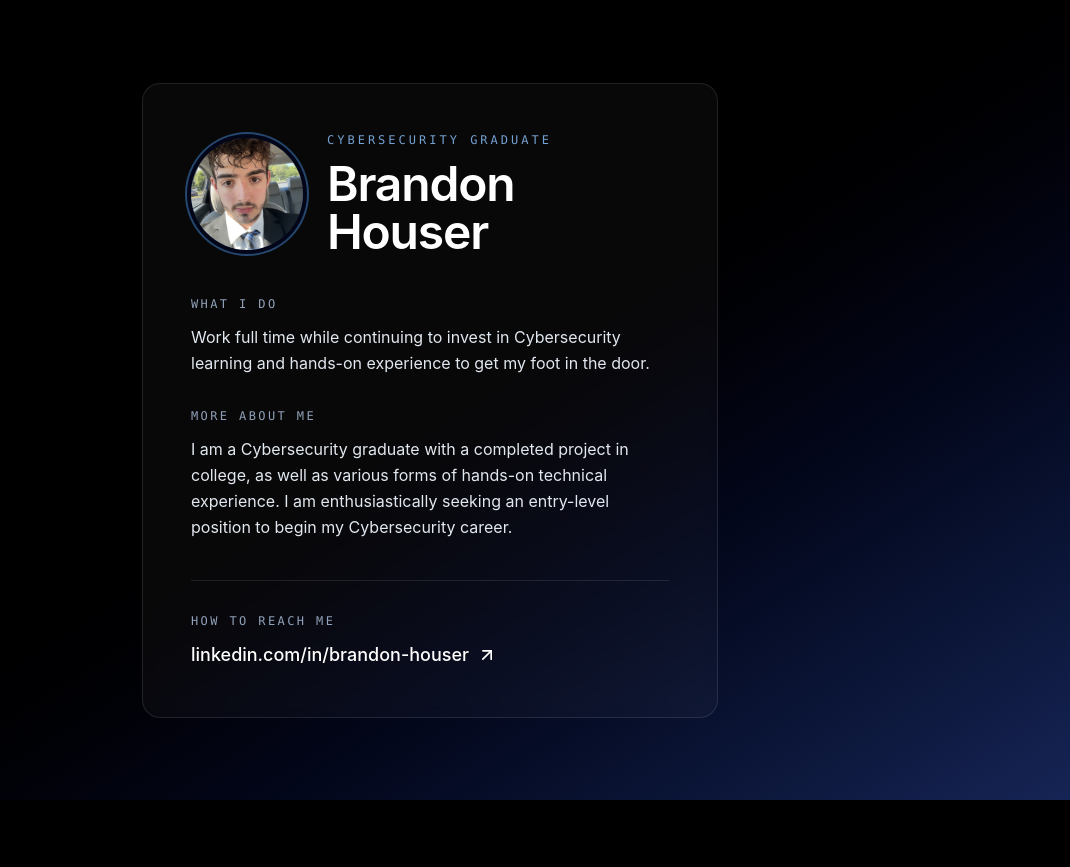
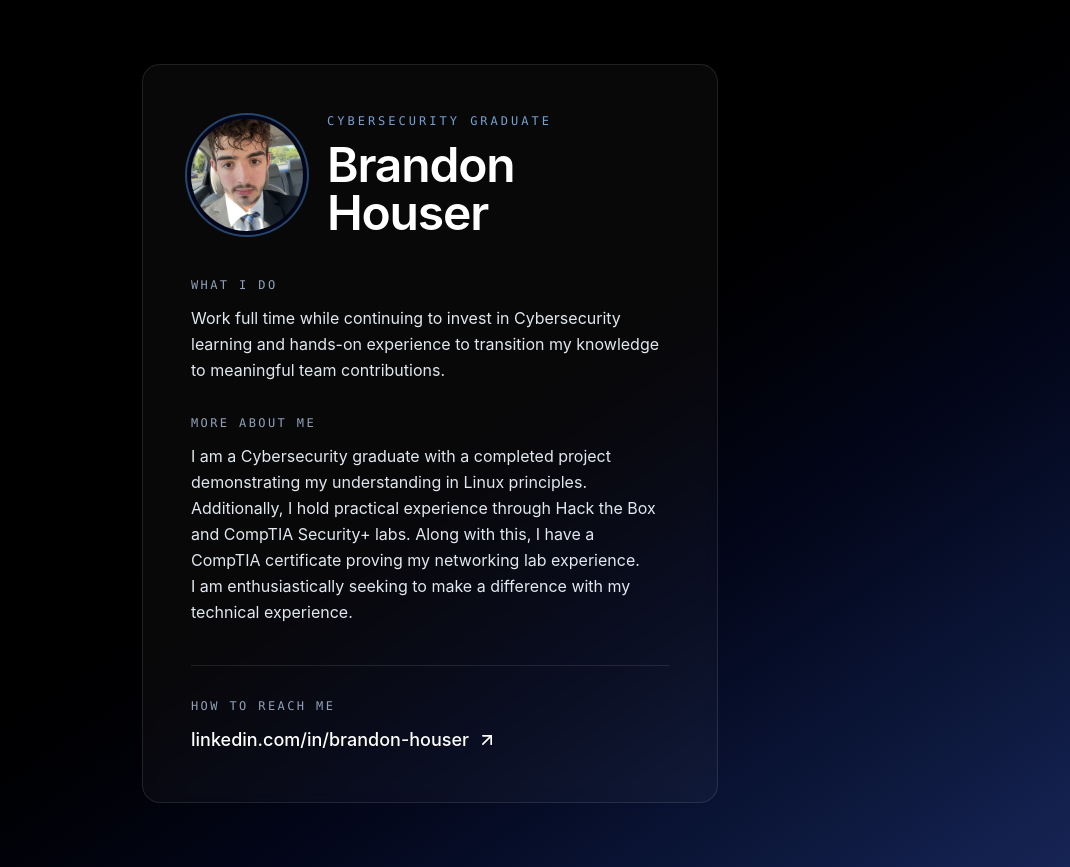
Before and after one commit to bhouser-dev/brandon-houser-website, a Next.js app: page / in a window 1280 px wide. Shown: the whole page, without its empty margins (210-1280 px from the left). Before the commit the page ends 800 px from the top, so only its background shows below. Built offline with nearby package versions, Linux system fonts and the light colour scheme.

Commit message:
Update calling card copy

```diff
--- a/app/layout.tsx
+++ b/app/layout.tsx
@@ -5,7 +5,7 @@ import './globals.css'
 export const metadata: Metadata = {
   title: 'Brandon Houser — Cybersecurity',
   description:
-    'Cybersecurity graduate seeking an entry-level position to begin a Cybersecurity career.',
+    'Cybersecurity graduate with hands-on Linux, Hack the Box, and CompTIA lab experience, seeking to make a difference with technical experience.',
   generator: 'v0.app',
   icons: {
     icon: [
--- a/components/calling-card.tsx
+++ b/components/calling-card.tsx
@@ -36,7 +36,8 @@ export function CallingCard() {
         </h2>
         <p className="mt-3 text-pretty leading-relaxed text-slate-200">
           Work full time while continuing to invest in Cybersecurity learning and
-          hands-on experience to get my foot in the door.
+          hands-on experience to transition my knowledge to meaningful team
+          contributions.
         </p>
       </section>
 
@@ -48,9 +49,12 @@ export function CallingCard() {
           More about me
         </h2>
         <p className="mt-3 text-pretty leading-relaxed text-slate-200">
-          I am a Cybersecurity graduate with a completed project in college, as
-          well as various forms of hands-on technical experience. I am enthusiastically
-          seeking an entry-level position to begin my Cybersecurity career.
+          I am a Cybersecurity graduate with a completed project demonstrating my
+          understanding in Linux principles. Additionally, I hold practical
+          experience through Hack the Box and CompTIA Security+ labs. Along with
+          this, I have a CompTIA certificate proving my networking lab
+          experience. I am enthusiastically seeking to make a difference with my
+          technical experience.
         </p>
       </section>
 
```
